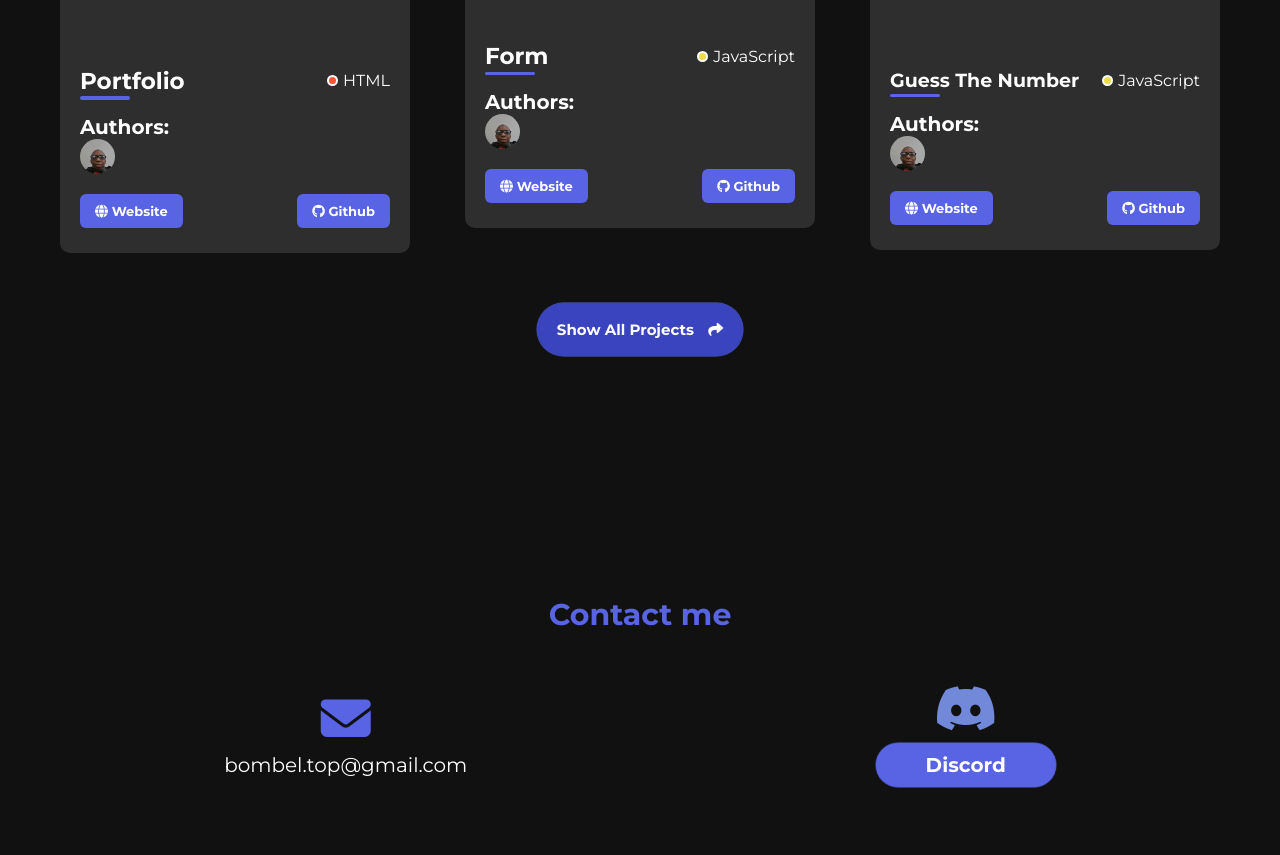
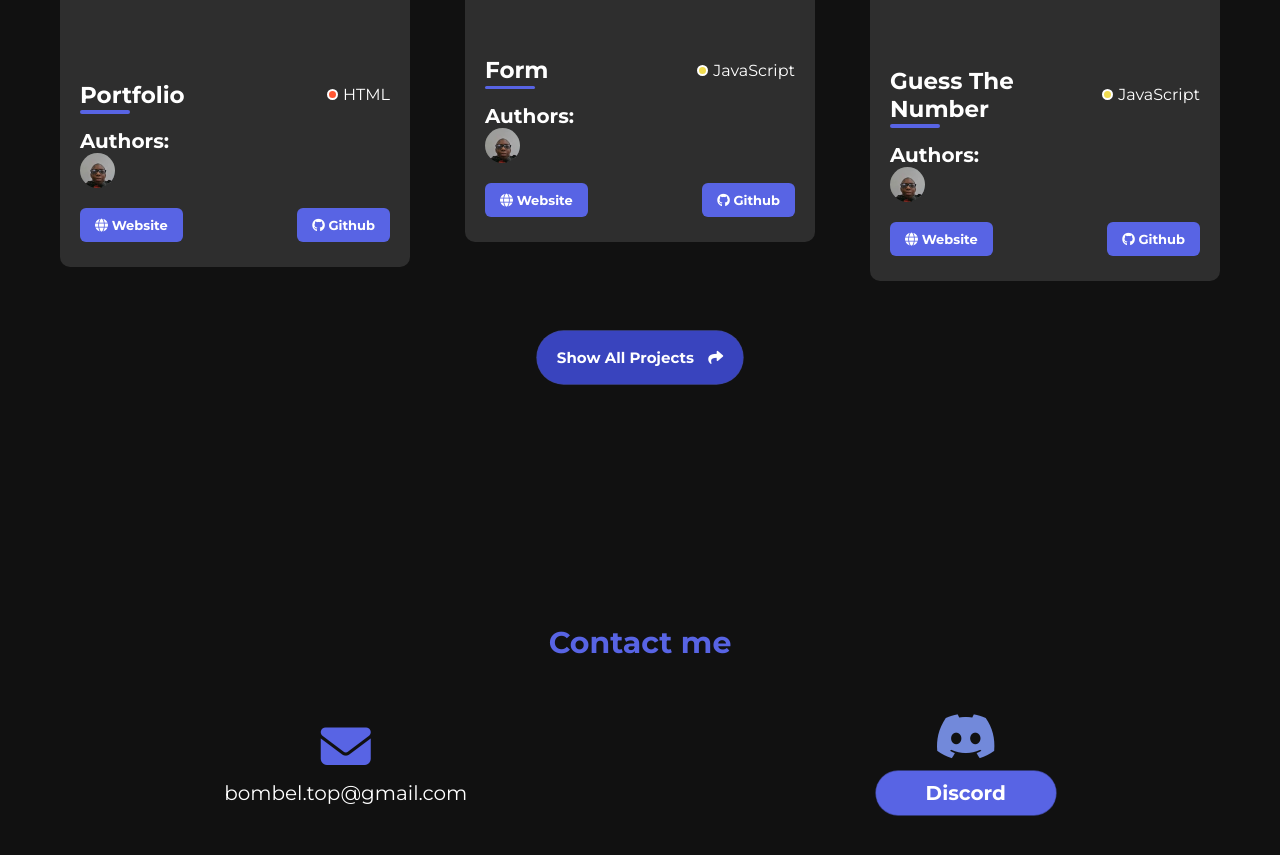
Before and after one commit to bombelll/old-portfolio, a website built with Vite: page index.html in a window 1280 px wide. Shown: the part 2266-3121 px from the top of the page. Built offline with nearby package versions, Linux system fonts and the light colour scheme.

Commit message:
Update index.html

```diff
--- a/index.html
+++ b/index.html
@@ -204,7 +204,7 @@
                             </div>
                             <div class="projects__box-head">
                                 <div class="projects__box-title">
-                                    <h4 class="projects__text--mid" id="js-thirdbox-title" style="font-size: 1.9rem;"></h4>
+                                    <h4 class="projects__text--mid" id="js-thirdbox-title"></h4>
                                 </div>
                                 <div class="projects__box-info">
                                     <div class="language"></div>
```
